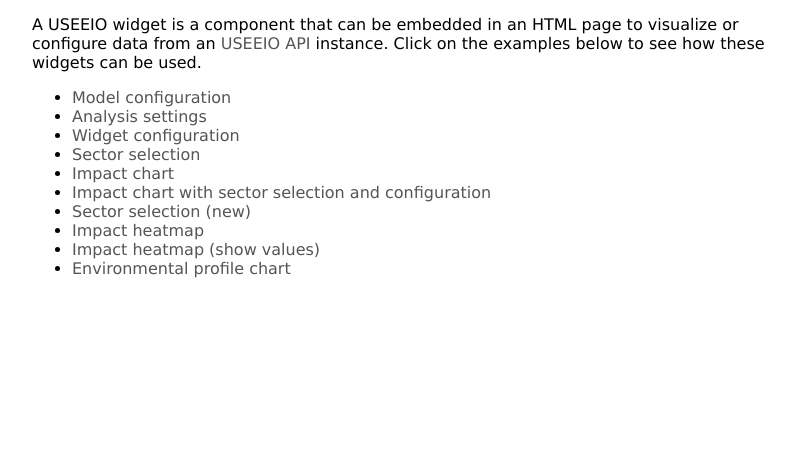
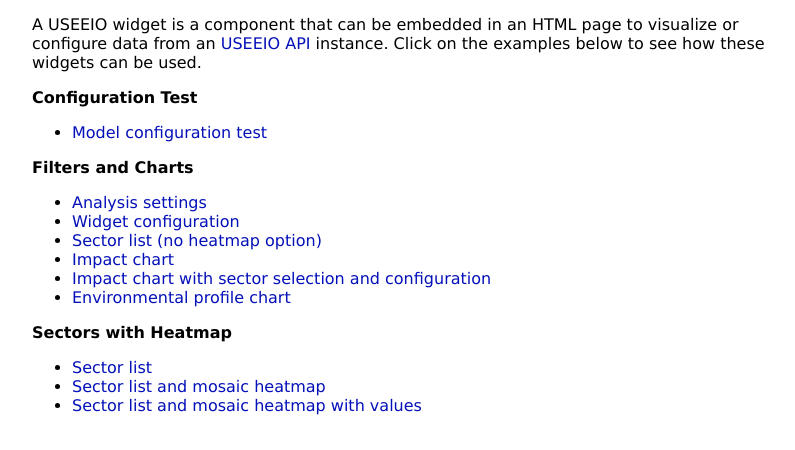
Before and after one commit to USEPA/useeio-widgets, a React app: page src/html/index.html in a window 1280 px wide. Shown: the part 52-502 px from the top of the page, without its empty margins (233-1028 px from the left). Built offline with nearby package versions, Linux system fonts and the light colour scheme.

Commit message:
Link titles and subheaders

```diff
--- a/src/html/index.html
+++ b/src/html/index.html
@@ -5,6 +5,11 @@
     <meta charset="utf-8">
     <title>USEEIO Widgets</title>
     <link rel="stylesheet" type="text/css" href="widgets.css">
+    <style>
+        a {
+            color: rgb(4, 16, 184);
+        }
+    </style>
 </head>
 
 
@@ -19,12 +24,18 @@
             these widgets can be used.
         </p>
 
+
+        <b>Configuration Test</b>
         <ul>
             <li>
                 <a href="./00_model.html">
-                    Model configuration
+                    Model configuration test
                 </a>
             </li>
+        </ul>
+
+        <b>Filters and Charts</b>
+        <ul>
             <li>
                 <a href="./01_settings.html">
                     Analysis settings
@@ -37,7 +48,7 @@
             </li>
             <li>
                 <a href="./03_sectors.html">
-                    Sector selection
+                    Sector list (no heatmap option)
                 </a>
             </li>
             <li>
@@ -51,26 +62,31 @@
                 </a>
             </li>
             <li>
-                <a href="./06_impact_heatmap.html">
-                    Sector selection (new)
-                </a>
-            </li>
-            <li>
-                <a href="./06_impact_heatmap.html?show=mosaic">
-                    Impact heatmap
-                </a>
-            </li>
-            <li>
-                <a href="./06_impact_heatmap.html?show=mosaic&showvalues=true">
-                    Impact heatmap (show values)
-                </a>
-            </li>
-            <li>
                 <a href="./07_profile_chart.html">
                     Environmental profile chart
                 </a>
             </li>
         </ul>
+
+        <b>Sectors with Heatmap</b>
+        <ul>
+            <li>
+                <a href="./06_impact_heatmap.html">
+                    Sector list
+                </a>
+            </li>
+            <li>
+                <a href="./06_impact_heatmap.html?show=mosaic">
+                    Sector list and mosaic heatmap
+                </a>
+            </li>
+            <li>
+                <a href="./06_impact_heatmap.html?show=mosaic&showvalues=true">
+                    Sector list and mosaic heatmap with values
+                </a>
+            </li>
+
+        </ul>
     </div>
 </body>
 
```
